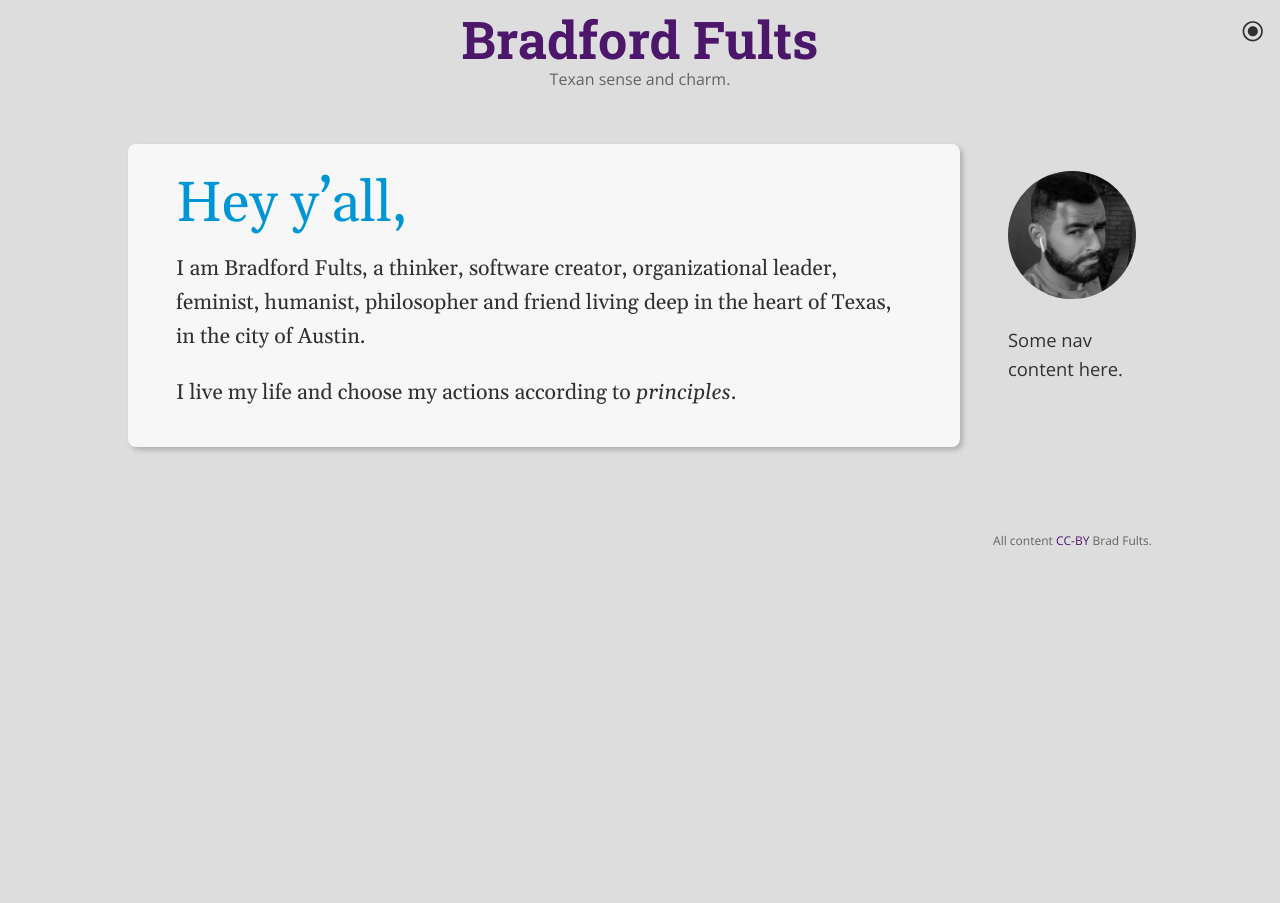
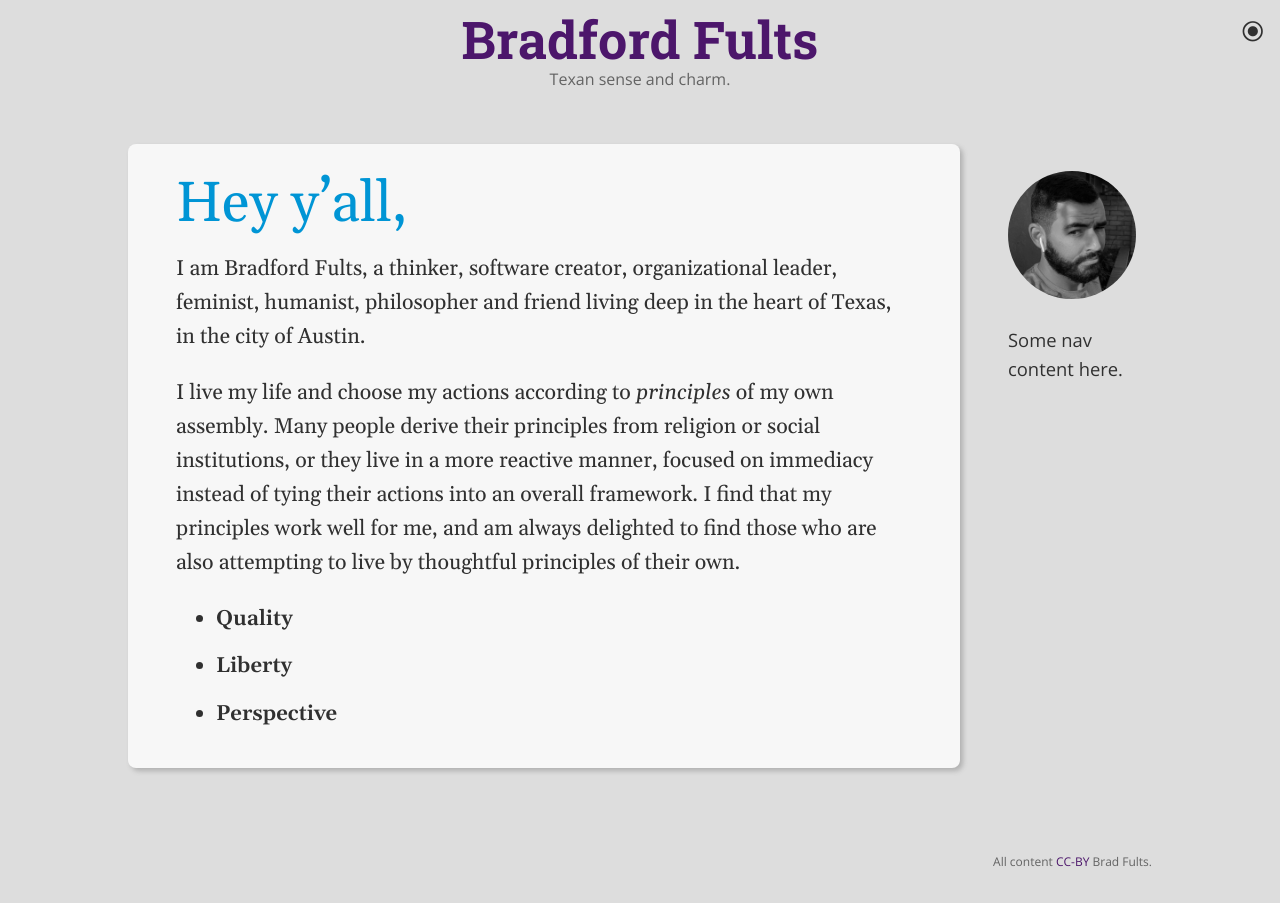
Before and after one commit to h3h/bradfordfults.com, a Jekyll site: the page built from future-index.html, in a window 1280 px wide. Built offline with Jekyll 4.4.1, drawn with Linux system fonts in a browser that asks for light colours; some web fonts are replaced.

Commit message:
Adds some front-page content about principles

```diff
--- a/future-index.html
+++ b/future-index.html
@@ -12,6 +12,16 @@ salutation: true
     Texas, in the city of Austin.
   </p>
   <p>
-    I live my life and choose my actions according to <em>principles</em>.
+    I live my life and choose my actions according to <em>principles</em> of my
+    own assembly. Many people derive their principles from religion or social
+    institutions, or they live in a more reactive manner, focused on immediacy
+    instead of tying their actions into an overall framework. I find that my
+    principles work well for me, and am always delighted to find those who are
+    also attempting to live by thoughtful principles of their own.
   </p>
+  <ul>
+    <li><strong>Quality</strong></li>
+    <li><strong>Liberty</strong></li>
+    <li><strong>Perspective</strong></li>
+  </ul>
 </article>
```
